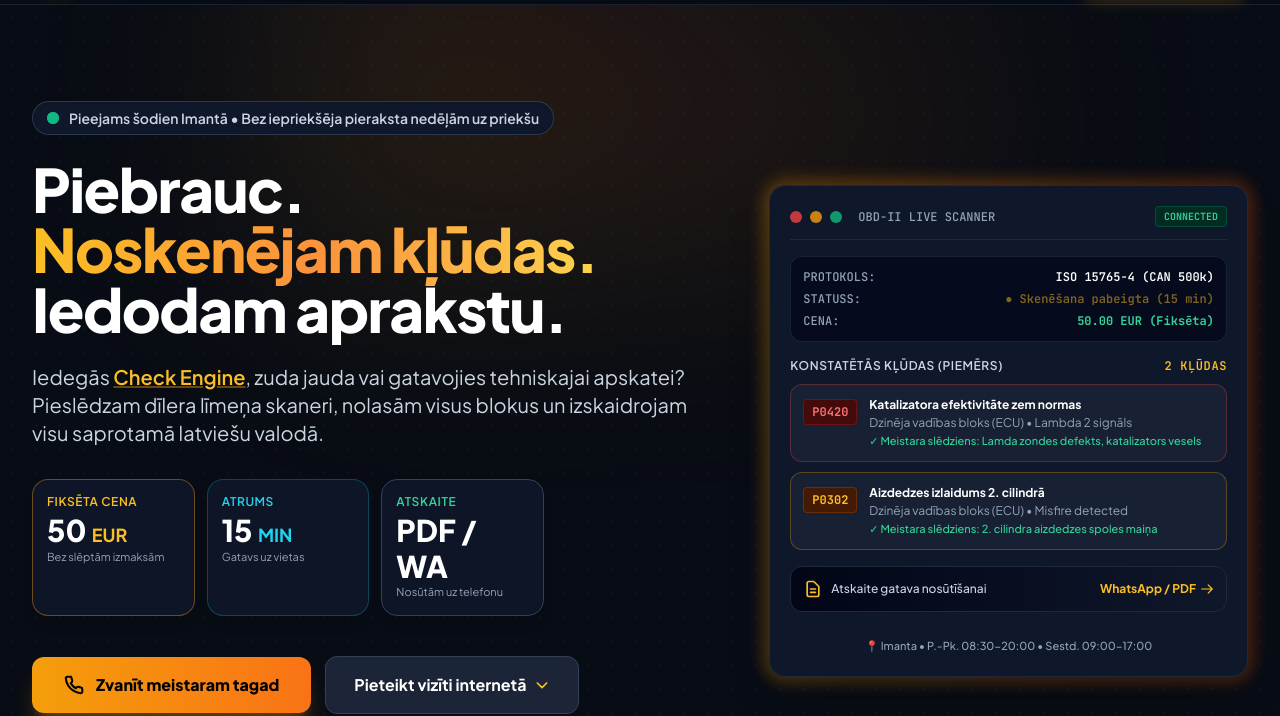
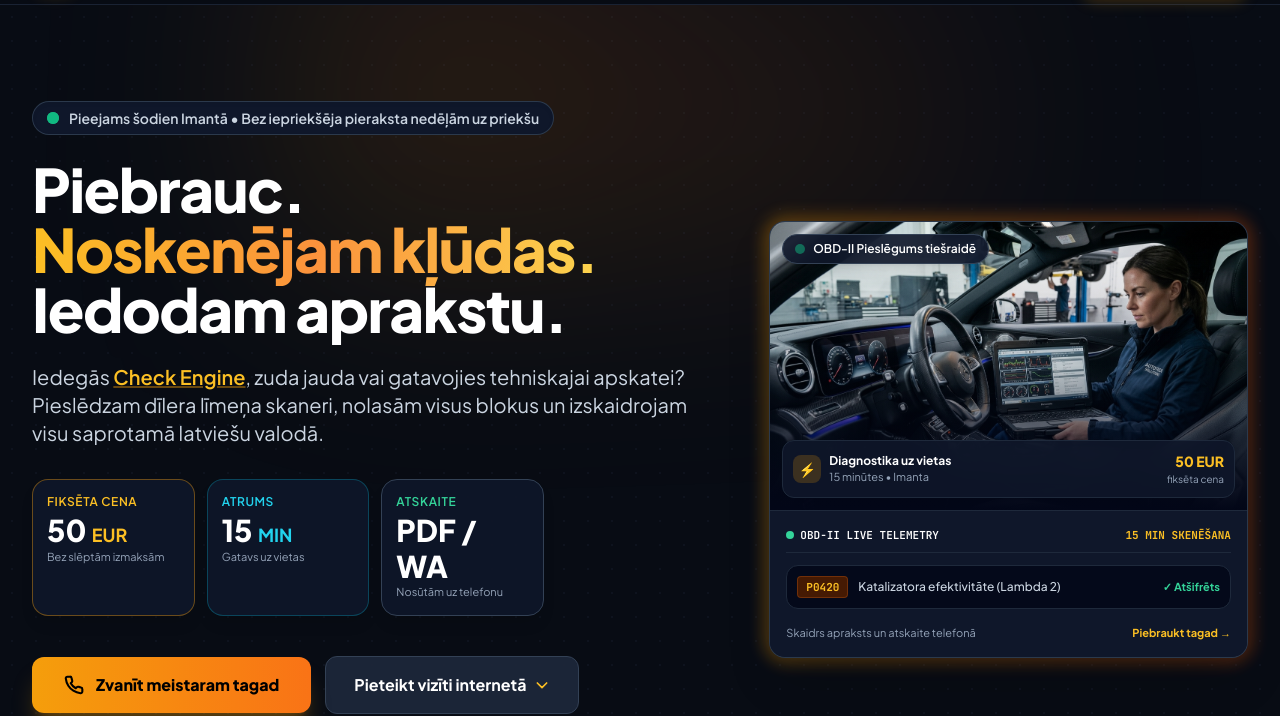
Before and after one commit to agrism/imantas-diagnostika, a website built with Vite: page index.html in a window 1280 px wide. Shown: the part 112-828 px from the top of the page. Built offline with nearby package versions, Linux system fonts and the light colour scheme.

Commit message:
Add photorealistic images: technician with laptop and OBD2 cable

```diff
--- a/index.html
+++ b/index.html
@@ -241,99 +241,85 @@
 
           </div>
 
-          <!-- Hero Right Column: Live Diagnostic Terminal Preview -->
+          <!-- Hero Right Column: Photo of Technician with Laptop & OBD2 + Live Scanner Data -->
           <div class="lg:col-span-5">
-            <div class="relative mx-auto max-w-md lg:max-w-none">
+            <div class="relative mx-auto max-w-md lg:max-w-none space-y-4">
 
               <!-- Subtle decorative halo -->
               <div class="absolute -inset-1.5 bg-gradient-to-r from-amber-500 to-orange-600 rounded-3xl blur opacity-30 group-hover:opacity-100 transition duration-1000"></div>
 
-              <!-- Diagnostic Card -->
-              <div class="relative rounded-2xl bg-slate-900 border border-slate-800 p-5 shadow-2xl space-y-4">
+              <!-- Main Photo Card: Technician with Laptop & OBD2 cable -->
+              <div class="relative rounded-2xl bg-slate-900 border border-slate-700/80 overflow-hidden shadow-2xl group">
+                <div class="relative h-64 sm:h-72 w-full overflow-hidden bg-slate-950">
+                  <img
+                    src="./images/mechanic-laptop-obd2.jpg"
+                    alt="Auto diagnostikas meistars ar portatīvo datoru un OBD2 kabeli pieslēdzies mašīnai Imantā"
+                    class="w-full h-full object-cover object-center group-hover:scale-105 transition-transform duration-700"
+                    loading="eager"
+                  />
+                  <!-- Dark gradient overlay for text readability -->
+                  <div class="absolute inset-0 bg-gradient-to-t from-slate-950 via-slate-950/20 to-transparent"></div>
 
-                <!-- Terminal Header -->
-                <div class="flex items-center justify-between border-b border-slate-800 pb-3">
-                  <div class="flex items-center gap-2">
-                    <span class="w-3 h-3 rounded-full bg-red-500/80"></span>
-                    <span class="w-3 h-3 rounded-full bg-amber-500/80"></span>
-                    <span class="w-3 h-3 rounded-full bg-emerald-500/80"></span>
-                    <span class="ml-2 font-mono text-xs text-slate-400">OBD-II LIVE SCANNER</span>
-                  </div>
-                  <span class="px-2 py-0.5 rounded text-[10px] font-mono bg-emerald-950 text-emerald-400 border border-emerald-800/60 font-semibold">
-                    CONNECTED
-                  </span>
-                </div>
-
-                <!-- Live Car Detection -->
-                <div class="p-3 rounded-xl bg-slate-950/70 border border-slate-800/80 font-mono text-xs space-y-1.5">
-                  <div class="flex justify-between text-slate-400">
-                    <span>PROTOKOLS:</span>
-                    <span class="text-white font-semibold">ISO 15765-4 (CAN 500k)</span>
-                  </div>
-                  <div class="flex justify-between text-slate-400">
-                    <span>STATUSS:</span>
-                    <span class="text-amber-400 font-semibold animate-pulse">● Skenēšana pabeigta (15 min)</span>
-                  </div>
-                  <div class="flex justify-between text-slate-400">
-                    <span>CENA:</span>
-                    <span class="text-emerald-400 font-bold">50.00 EUR (Fiksēta)</span>
-                  </div>
-                </div>
-
-                <!-- Detected Fault Codes List -->
-                <div class="space-y-2.5">
-                  <div class="text-xs font-semibold text-slate-300 uppercase tracking-wider flex items-center justify-between">
-                    <span>Konstatētās kļūdas (Piemērs)</span>
-                    <span class="text-amber-400 font-mono">2 Kļūdas</span>
+                  <!-- Floating Top Badge -->
+                  <div class="absolute top-3 left-3 flex items-center gap-2 px-3 py-1.5 rounded-full bg-slate-900/90 backdrop-blur-md border border-slate-700 text-xs font-semibold text-white shadow-lg">
+                    <span class="w-2.5 h-2.5 rounded-full bg-emerald-500 animate-pulse"></span>
+                    <span>OBD-II Pieslēgums tiešraidē</span>
                   </div>
 
-                  <!-- Error 1 -->
-                  <div class="p-3 rounded-xl bg-slate-800/60 border border-red-500/30 flex items-start gap-3">
-                    <div class="px-2 py-1 rounded bg-red-950 text-red-400 font-mono font-bold text-xs border border-red-800/50 mt-0.5">
-                      P0420
+                  <!-- Floating Bottom Price Tag -->
+                  <div class="absolute bottom-3 left-3 right-3 flex items-center justify-between p-2.5 rounded-xl bg-slate-900/90 backdrop-blur-md border border-slate-800 text-xs">
+                    <div class="flex items-center gap-2">
+                      <div class="w-7 h-7 rounded-lg bg-amber-500/20 text-amber-400 flex items-center justify-center font-bold text-sm">
+                        ⚡
+                      </div>
+                      <div>
+                        <div class="font-bold text-white">Diagnostika uz vietas</div>
+                        <div class="text-[11px] text-slate-400">15 minūtes • Imanta</div>
+                      </div>
                     </div>
-                    <div class="text-xs space-y-0.5 flex-1">
-                      <div class="font-bold text-white">Katalizatora efektivitāte zem normas</div>
-                      <div class="text-slate-400">Dzinēja vadības bloks (ECU) • Lambda 2 signāls</div>
-                      <div class="text-[11px] text-emerald-400 font-medium">✓ Meistara slēdziens: Lamda zondes defekts, katalizators vesels</div>
-                    </div>
-                  </div>
-
-                  <!-- Error 2 -->
-                  <div class="p-3 rounded-xl bg-slate-800/60 border border-amber-500/30 flex items-start gap-3">
-                    <div class="px-2 py-1 rounded bg-amber-950 text-amber-400 font-mono font-bold text-xs border border-amber-800/50 mt-0.5">
-                      P0302
-                    </div>
-                    <div class="text-xs space-y-0.5 flex-1">
-                      <div class="font-bold text-white">Aizdedzes izlaidums 2. cilindrā</div>
-                      <div class="text-slate-400">Dzinēja vadības bloks (ECU) • Misfire detected</div>
-                      <div class="text-[11px] text-emerald-400 font-medium">✓ Meistara slēdziens: 2. cilindra aizdedzes spoles maiņa</div>
+                    <div class="text-right">
+                      <div class="font-black text-amber-400 text-sm">50 EUR</div>
+                      <div class="text-[10px] text-slate-400">fiksēta cena</div>
                     </div>
                   </div>
                 </div>
 
-                <!-- Output Summary Banner -->
-                <div class="p-3 rounded-xl bg-gradient-to-r from-slate-950 to-slate-900 border border-slate-800 flex items-center justify-between text-xs">
-                  <div class="flex items-center gap-2">
-                    <svg class="w-5 h-5 text-amber-400" fill="none" stroke="currentColor" viewBox="0 0 24 24">
-                      <path stroke-linecap="round" stroke-linejoin="round" stroke-width="2" d="M9 12h6m-6 4h6m2 5H7a2 2 0 01-2-2V5a2 2 0 012-2h5.586a1 1 0 01.707.293l5.414 5.414a1 1 0 01.293.707V19a2 2 0 01-2 2z"/>
-                    </svg>
-                    <span class="text-slate-300 font-medium">Atskaite gatava nosūtīšanai</span>
+                <!-- Live Scanner Terminal Below Photo -->
+                <div class="p-4 bg-slate-900 space-y-3 border-t border-slate-800">
+
+                  <div class="flex items-center justify-between font-mono text-[11px] text-slate-400 pb-2 border-b border-slate-800">
+                    <span class="flex items-center gap-1.5 text-white font-semibold">
+                      <span class="w-2 h-2 rounded-full bg-emerald-400"></span>
+                      OBD-II LIVE TELEMETRY
+                    </span>
+                    <span class="text-amber-400 font-bold">15 MIN SKENĒŠANA</span>
                   </div>
-                  <span class="font-bold text-amber-400 flex items-center gap-1">
-                    WhatsApp / PDF
-                    <svg class="w-3.5 h-3.5" fill="none" stroke="currentColor" viewBox="0 0 24 24"><path stroke-linecap="round" stroke-linejoin="round" stroke-width="2" d="M14 5l7 7m0 0l-7 7m7-7H3"/></svg>
-                  </span>
-                </div>
 
-                <!-- Real-time quote badge -->
-                <div class="text-center pt-1">
-                  <span class="text-[11px] text-slate-400 font-medium">
-                    📍 Imanta • P.-Pk. 08:30-20:00 • Sestd. 09:00-17:00
-                  </span>
+                  <!-- Sample detected code pill -->
+                  <div class="p-2.5 rounded-xl bg-slate-950/80 border border-slate-800 flex items-center justify-between text-xs">
+                    <div class="flex items-center gap-2.5">
+                      <span class="px-2 py-0.5 rounded font-mono font-bold bg-amber-950 text-amber-400 border border-amber-800/60 text-[11px]">
+                        P0420
+                      </span>
+                      <span class="text-slate-300 font-medium truncate max-w-[200px] sm:max-w-xs">
+                        Katalizatora efektivitāte (Lambda 2)
+                      </span>
+                    </div>
+                    <span class="text-emerald-400 font-bold text-[11px] shrink-0">✓ Atšifrēts</span>
+                  </div>
+
+                  <!-- Quick WhatsApp/Call action row -->
+                  <div class="flex items-center justify-between text-xs pt-1">
+                    <span class="text-slate-400 text-[11px]">Skaidrs apraksts un atskaite telefonā</span>
+                    <a href="tel:+37120000000" class="text-amber-400 font-bold hover:underline flex items-center gap-1 text-[11px]">
+                      Piebraukt tagad →
+                    </a>
+                  </div>
+
                 </div>
 
               </div>
+
             </div>
           </div>
 
@@ -552,6 +538,36 @@
                 </p>
               </div>
 
+            </div>
+
+            <!-- Visual Feature Banner: OBD2 Connection & Diagnostic Laptop -->
+            <div class="mt-6 rounded-2xl bg-slate-900/90 border border-slate-800 overflow-hidden shadow-xl grid md:grid-cols-12 gap-0 items-center">
+              <div class="md:col-span-5 h-48 md:h-full min-h-[180px] relative overflow-hidden bg-slate-950">
+                <img
+                  src="./images/obd2-connection-laptop.jpg"
+                  alt="OBD2 kabeļa pieslēgšana automašīnai un kļūdu skenēšana ar portatīvo datoru"
+                  class="w-full h-full object-cover object-center hover:scale-105 transition-transform duration-500"
+                  loading="lazy"
+                />
+                <div class="absolute inset-0 bg-gradient-to-t md:bg-gradient-to-r from-slate-950/70 via-transparent to-transparent"></div>
+                <span class="absolute bottom-2 left-2 px-2 py-0.5 rounded bg-black/70 backdrop-blur-sm text-[10px] font-mono text-amber-300 border border-amber-500/30">
+                  OBD2 KABELIS & DZIĻĀ SKENĒŠANA
+                </span>
+              </div>
+              <div class="md:col-span-7 p-5 space-y-2">
+                <div class="inline-flex items-center gap-1.5 text-xs font-mono font-bold text-amber-400">
+                  <span>⚡</span> PROFESIONĀLA APARATŪRA
+                </div>
+                <h4 class="text-sm sm:text-base font-extrabold text-white">Tiešais pieslēgums borta datoram</h4>
+                <p class="text-xs text-slate-300 leading-relaxed">
+                  Pieslēdzamies ar specializētu OBD2 kabeli un portatīvo datoru tieši pie tavas automašīnas vadības blokiem. Nolasām reālos parametrus bez minēšanas.
+                </p>
+                <div class="pt-1 text-[11px] text-emerald-400 font-semibold flex items-center gap-2">
+                  <span>✓ 100% drošs pieslēgums</span>
+                  <span>•</span>
+                  <span>✓ 15 minūšu laikā Imantā</span>
+                </div>
+              </div>
             </div>
           </div>
 
```
Also changed, not shown: README.md, images/mechanic-laptop-obd2.jpg (added), images/obd2-connection-laptop.jpg (added), main.js (line endings or trailing spaces), public/images/mechanic-laptop-obd2.jpg (added), public/images/obd2-connection-laptop.jpg (added), style.css (line endings or trailing spaces), 1 other file.
